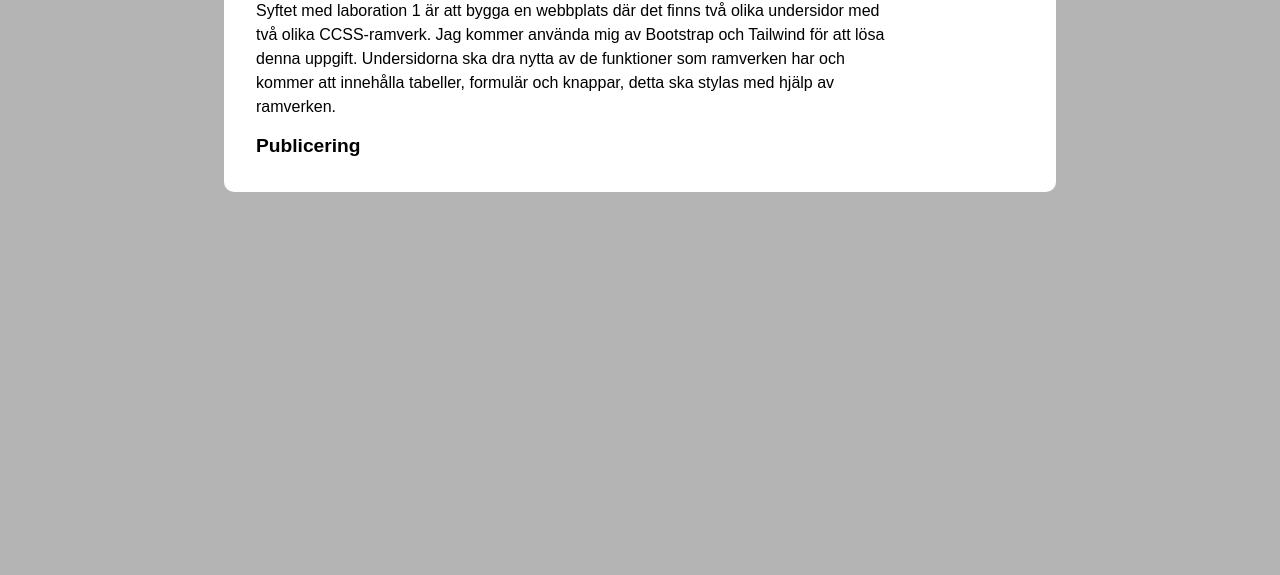
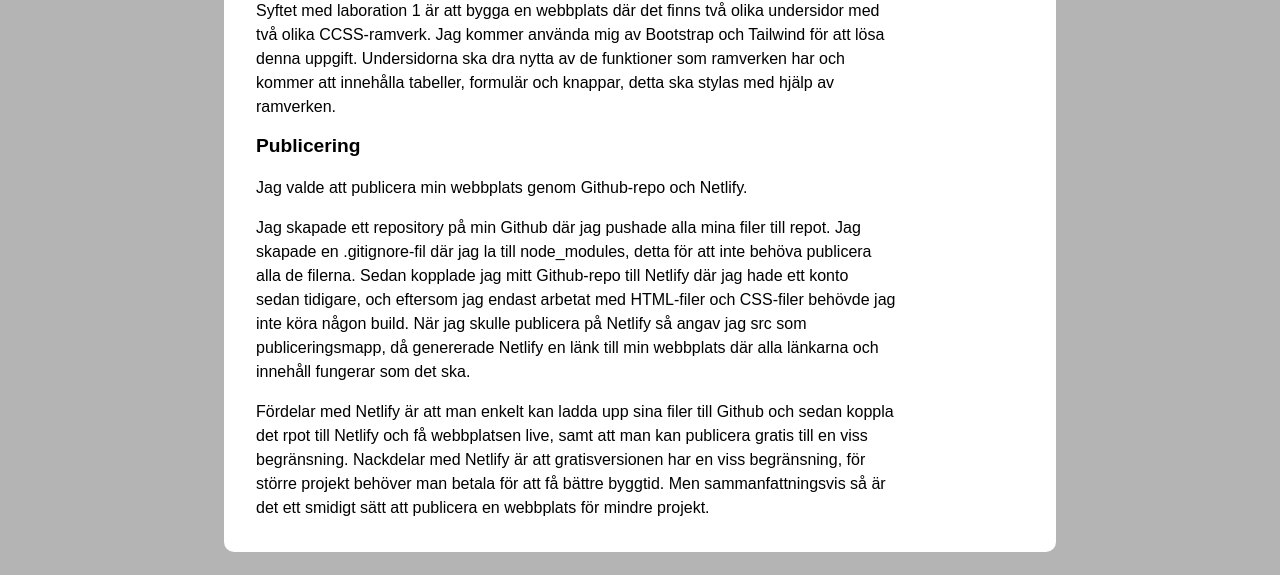
Before and after one commit to haan2402/Laboration1-ramverk, a website: page src/index.html in a window 1280 px wide. Shown: the part 225-800 px from the top of the page. Drawn offline with Linux system fonts and the light colour scheme.

Commit message:
lagt till text om publicering

```diff
--- a/src/index.html
+++ b/src/index.html
@@ -32,8 +32,15 @@
         <!--om publicering-->
         <section>
             <h2>Publicering</h2>
-            <p>
-
+            <p> Jag valde att publicera min webbplats genom Github-repo och Netlify.</p>
+            <p>Jag skapade ett repository på min Github där jag pushade alla mina filer till repot. Jag skapade en .gitignore-fil där jag la till node_modules, detta för att
+                inte behöva publicera alla de filerna. Sedan kopplade jag mitt Github-repo till Netlify där jag hade ett konto sedan tidigare, och eftersom jag endast arbetat med
+                HTML-filer och CSS-filer behövde jag inte köra någon build. När jag skulle publicera på Netlify så angav jag src som publiceringsmapp, då genererade Netlify en länk
+                till min webbplats där alla länkarna och innehåll fungerar som det ska.
+            </p>
+            <p>Fördelar med Netlify är att man enkelt kan ladda upp sina filer till Github och sedan koppla det rpot till Netlify och få webbplatsen live, samt
+                att man kan publicera gratis till en viss begränsning. Nackdelar med Netlify är att gratisversionen har en viss begränsning, för större projekt behöver man betala
+                för att få bättre byggtid. Men sammanfattningsvis så är det ett smidigt sätt att publicera en webbplats för mindre projekt.
             </p>
         </section>
     </main>
```
